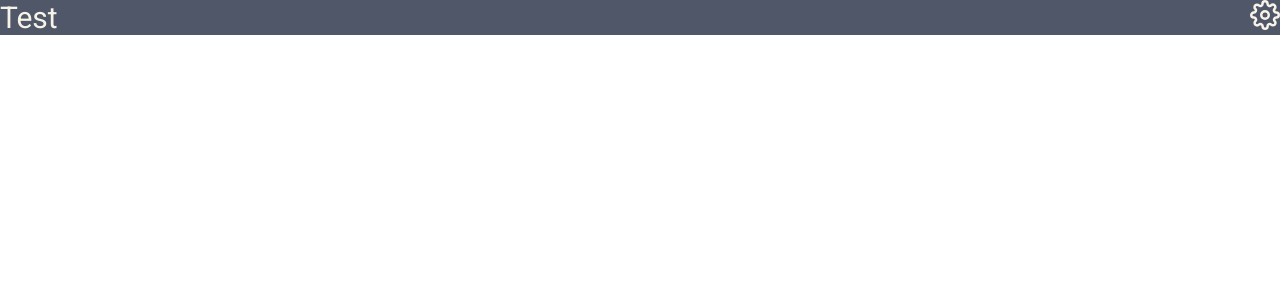
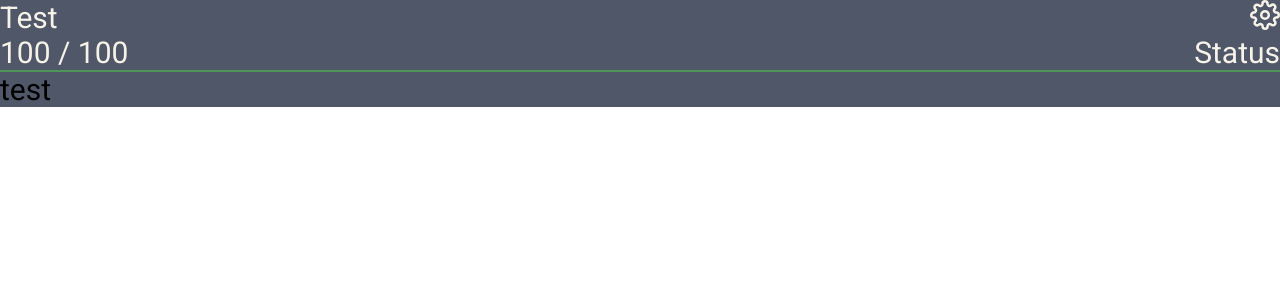
Before and after one commit to Pockament/Pockament-Client, a React (Create React App) app: page / in a window 1280 px wide. Shown: the top 300 px of the page. Built offline with nearby package versions, Linux system fonts and the light colour scheme.

Commit message:
yarn lint:fix

```diff
--- a/src/App.tsx
+++ b/src/App.tsx
@@ -4,8 +4,8 @@ import Header from "./components/header";
 
 const App: FC = () => (
   <div>
+    <Header />
     <Footer />
-    <Header />
   </div>
 );
 
--- a/src/components/footer.tsx
+++ b/src/components/footer.tsx
@@ -1,8 +1,15 @@
 import { FC } from "react";
+import PagePath from "./pagepath";
+import Status from "./status";
+import MainPage from "./mainpage";
 
-const Footer: FC = () => {
-   return <div></div>;
-};
+const Footer: FC = () => (
+  <div>
+    <Status denom={100} numer={100} />
+    <MainPage />
+    <PagePath className="" />
+  </div>
+);
 
 export default Footer;
 
--- a/src/components/header.tsx
+++ b/src/components/header.tsx
@@ -10,7 +10,7 @@ const Header: FC = () => {
   };
   return (
     <div className={style.header}>
-      <Title className={style.title} title={"Test"} />
+      <Title className={style.title} title="Test" />
       <SetButton className={style.setbutton} onClick={openSetting} />
     </div>
   );
--- a/src/components/mainpage.tsx
+++ b/src/components/mainpage.tsx
@@ -1,7 +1,5 @@
 import { FC } from "react";
 
-const MainPage: FC = () => {
-  return <div></div>;
-};
+const MainPage: FC = () => <div />;
 
 export default MainPage;
--- a/src/components/menucard.tsx
+++ b/src/components/menucard.tsx
@@ -1,7 +1,5 @@
 import { FC } from "react";
 
-const MenuCard:FC = ()=>{
-   return (<div></div>)
-}
+const MenuCard: FC = () => <div />;
 
 export default MenuCard;
--- a/src/components/setbutton.tsx
+++ b/src/components/setbutton.tsx
@@ -1,15 +1,14 @@
 import { FC } from "react";
 import { Settings } from "react-feather";
+
 type Props = {
   onClick: () => void;
   className: string;
 };
-const SetButton: FC<Props> = ({ onClick, className }) => {
-  return (
-    <div onClick={onClick}>
-      <Settings size={30}  className={className} />
-    </div>
-  );
-};
+const SetButton: FC<Props> = ({ onClick, className }) => (
+  <div onClick={onClick} role="button" tabIndex={0}>
+    <Settings size={30} className={className} />
+  </div>
+);
 
 export default SetButton;
--- a/src/components/status.tsx
+++ b/src/components/status.tsx
@@ -1,16 +1,23 @@
 import { FC } from "react";
+import style from "../style/components/status.module.scss";
 
-const Status: FC = () => {
-  return <div>
-     {"Status"}
-  </div>;
+type Props = {
+  // 分子
+  numer: number;
+  // 分母
+  denom: number;
 };
+const Status: FC<Props> = ({ denom, numer }) => (
+  <div className={style.status}>
+    <div>{`${numer} / ${denom}`}</div>
+    <div>Status</div>
+  </div>
+);
 
 export default Status;
 
 /* 作る機能
  * ============
  * 残りファイル数 8/152 みたいに
- * 通信速度
  * ============
  */
--- a/src/components/title.tsx
+++ b/src/components/title.tsx
@@ -1,10 +1,11 @@
 import { FC } from "react";
+
 type Props = {
   title: string;
   className: string;
 };
-const Title: FC<Props> = ({ title, className }) => {
-  return <p className={className}>{title}</p>;
-};
+const Title: FC<Props> = ({ title, className }) => (
+  <p className={className}>{title}</p>
+);
 
 export default Title;
--- a/src/index.tsx
+++ b/src/index.tsx
@@ -1,7 +1,7 @@
 import { StrictMode } from "react";
 import ReactDOM from "react-dom";
 import App from "./App";
-import "../src/style/global.scss";
+import "./style/global.scss";
 
 ReactDOM.render(
   <StrictMode>
--- a/src/style/global.scss
+++ b/src/style/global.scss
@@ -4,12 +4,12 @@ html {
   font-family: Roboto;
 }
 
-*{
+* {
   box-sizing: border-box;
   margin: 0;
   padding: 0;
 
-   &:root{
+  &:root {
     font-size: 100%;
   }
 }
```
Also changed, not shown: src/components/button.tsx (deleted, +0 -11 lines), src/components/sidemenu.tsx (+5 -7 lines). Lines whose indentation alone changed are shown as unchanged.
